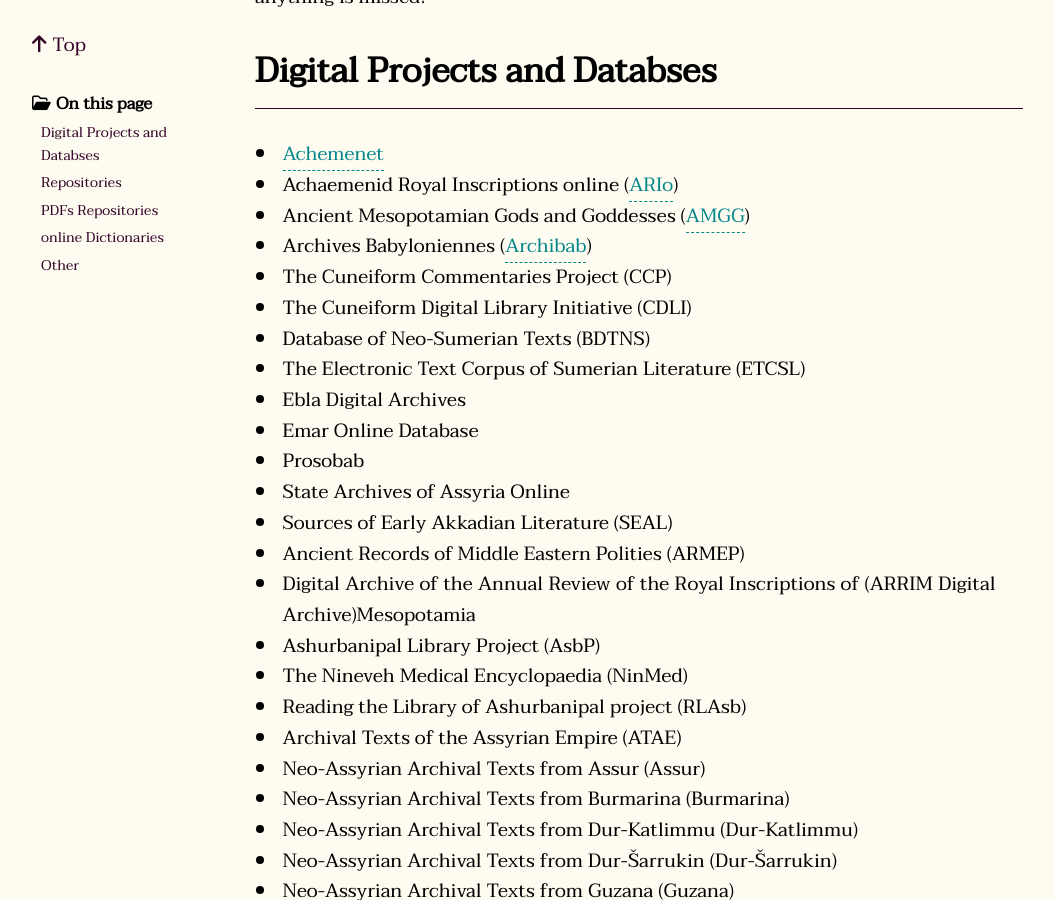
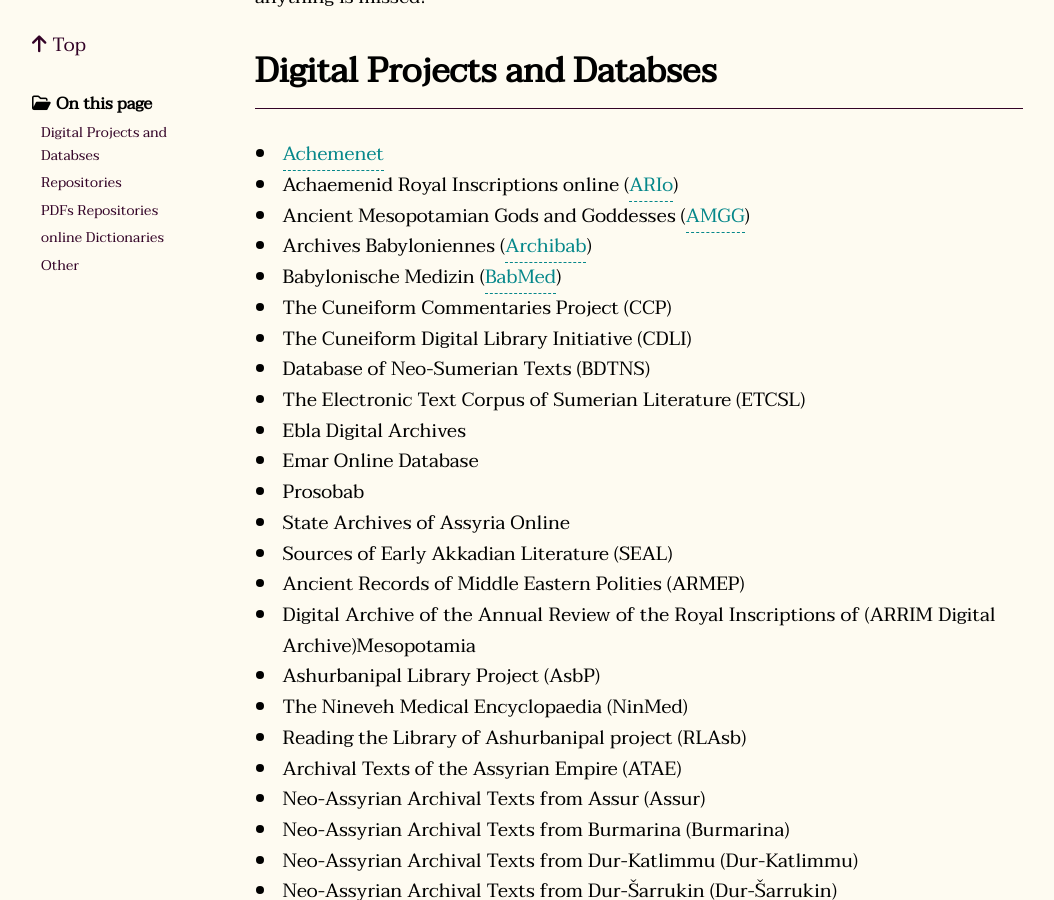
Before and after one commit to DigitalPasts/openDANES, a Jekyll site: the page built from nav/DANES-resources.md, in a window 1280 px wide and 900 px high, scrolled down 411 px. Shown: the whole window, without its empty margins (1-1055 px from the left). Built offline with Jekyll 4.4.1, drawn with Linux system fonts in a browser that asks for light colours; nearby versions of some CDN libraries; a script that is not in the unit is left out.

Commit message:
Update DANES-resources.md

```diff
--- a/nav/DANES-resources.md
+++ b/nav/DANES-resources.md
@@ -16,6 +16,7 @@ While this list is meant to be comprehensive, please contact us to let us know i
 - Achaemenid Royal Inscriptions online ([ARIo](http://oracc.museum.upenn.edu/ario/))
 - Ancient Mesopotamian Gods and Goddesses ([AMGG](http://oracc.museum.upenn.edu/amgg/))
 - Archives Babyloniennes ([Archibab](https://www.archibab.fr/))
+- Babylonische Medizin ([BabMed](https://www.geschkult.fu-berlin.de/e/babmed/index.html))
 - The Cuneiform Commentaries Project (CCP)
 - The Cuneiform Digital Library Initiative (CDLI)
 - Database of Neo-Sumerian Texts (BDTNS)
```
